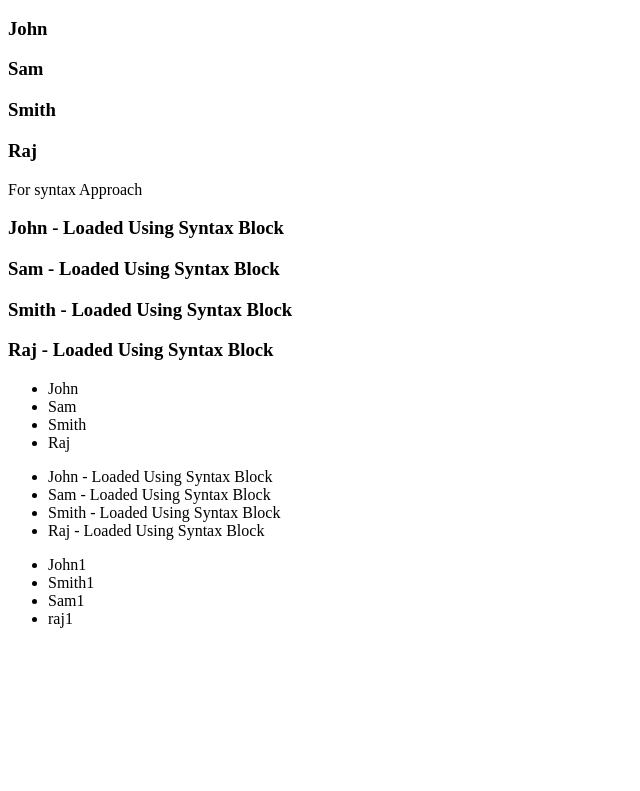
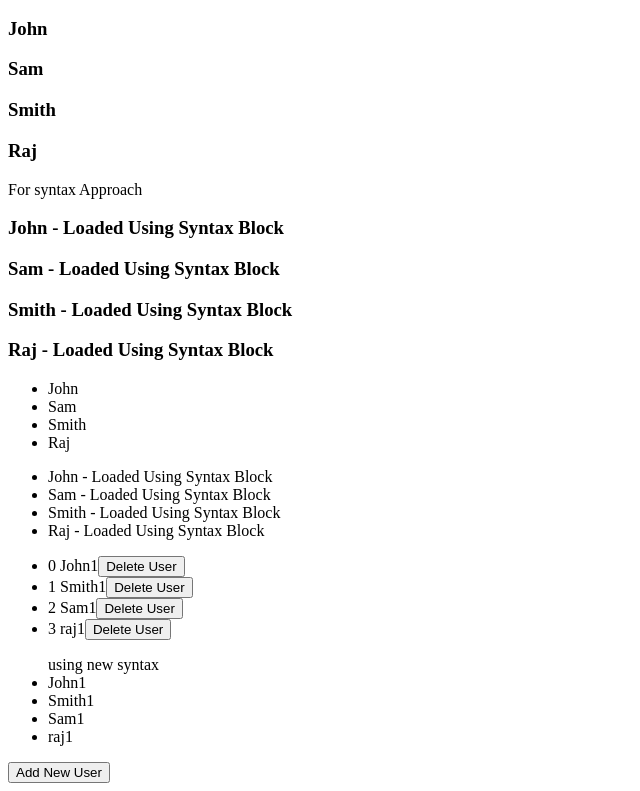
Before and after one commit to junaidalam2/angularV18Tutorial, an Angular app: page / in a window 1280 px wide. Shown: the part 1653-2444 px from the top of the page, without its empty margins (0-640 px from the left). Before the commit the page ends 2297 px from the top, so only its background shows below. Built offline with nearby package versions, Linux system fonts and the light colour scheme.

Commit message:
finished part 10

```diff
--- a/src/app/app.component.html
+++ b/src/app/app.component.html
@@ -175,5 +175,15 @@
 
 
 <ul>
-   <li *ngFor="let user of userObj">{{ user.name }}</li>
+   <li *ngFor="let user of userObj; let i = index">{{i}} {{ user.name }}<button (click)="onDelete(i)" >Delete User</button></li>
 </ul>
+
+<ul>
+using new syntax
+@for(user of userObj; track user) {
+   <li>{{user.name}}</li>
+}
+</ul>
+
+<!-- Change Detection -->
+ <button (click)="addNewUser()">Add New User</button>
--- a/src/app/app.component.ts
+++ b/src/app/app.component.ts
@@ -70,4 +70,19 @@ export class AppComponent {
     console.log(this.loginCount)
   }
 
+  addNewUser() {
+    let user = {id:5, name: 'User 1', email: 'user1@gmail.com'};
+    this.userObj.push(user);
+  }
+
+  // onDelete(user:object) {
+  //   let index = this.userObj.indexOf(user);
+  //   this.userObj.splice(index, 1)
+
+  // }
+  onDelete(index:number) {
+    this.userObj.splice(index, 1)
+
+  }
+
 }
```
